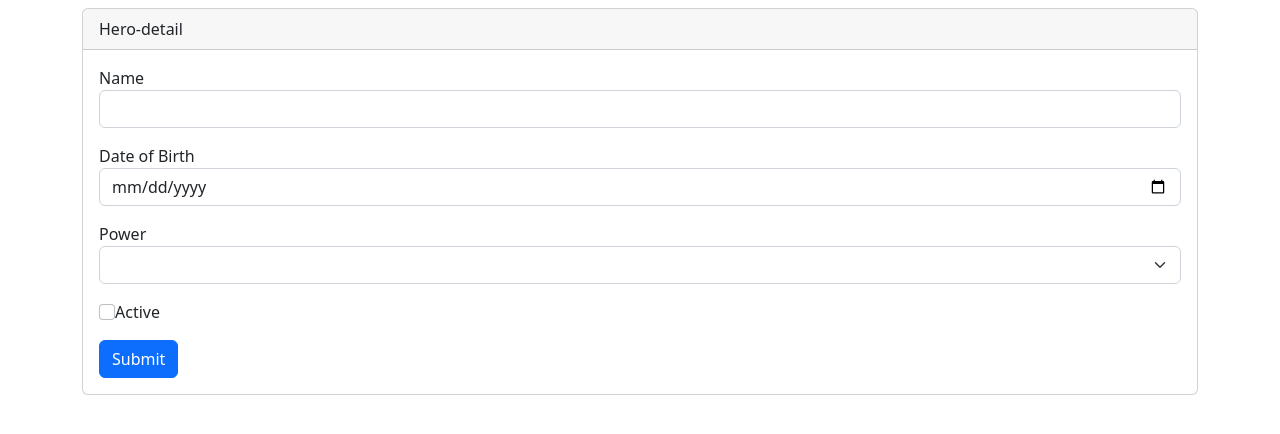
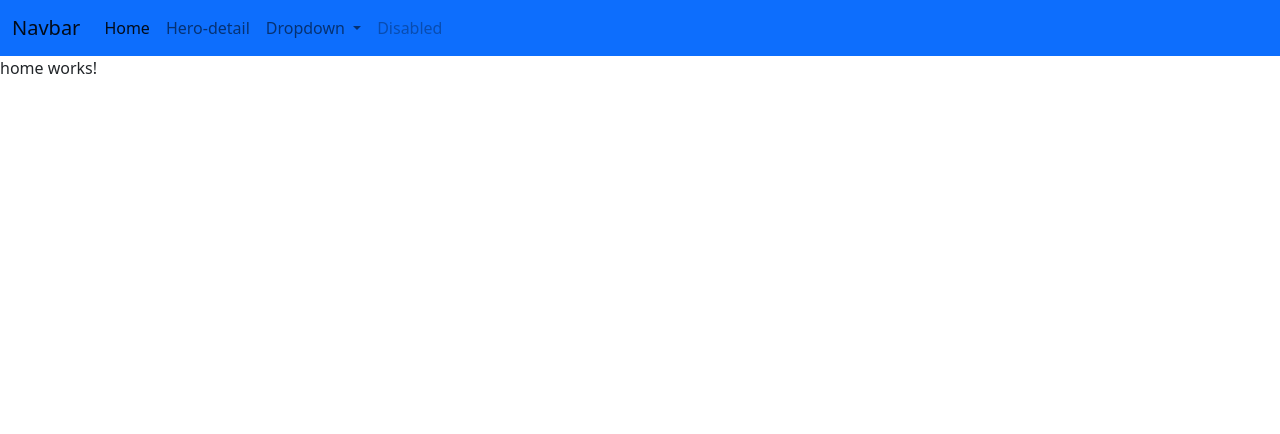
Before and after one commit to yassin13008/my-first-project, an Angular app: page / in a window 1280 px wide. Shown: the top 434 px of the page. Built offline with nearby package versions, Linux system fonts and the light colour scheme; what @ngx-translate/core, @ngx-translate/http-loader, angular-in-memory-web-api would draw is missing.

Commit message:
On commence à crée les liens

```diff
--- a/src/app/app.component.html
+++ b/src/app/app.component.html
@@ -7,5 +7,37 @@
 
 
 <app-first-cpm valeur_texte="Bonzoouurr"(clickEvent)="onChildMessage($event)"></app-first-cpm> -->
+<nav class="navbar navbar-expand-lg bg-primary">
+    <div class="container-fluid">
+      <a class="navbar-brand" routerLink="">Navbar</a>
+      <button class="navbar-toggler" type="button" data-bs-toggle="collapse" data-bs-target="#navbarSupportedContent" aria-controls="navbarSupportedContent" aria-expanded="false" aria-label="Toggle navigation">
+        <span class="navbar-toggler-icon"></span>
+      </button>
+      <div class="collapse navbar-collapse" id="navbarSupportedContent">
+        <ul class="navbar-nav me-auto mb-2 mb-lg-0">
+          <li class="nav-item">
+            <a class="nav-link active" aria-current="page" routerLink="" >Home</a>
+          </li>
+          <li class="nav-item">
+            <a class="nav-link" [routerLink]="'hero-detail'">Hero-detail</a>
+          </li>
+          <li class="nav-item dropdown">
+            <a class="nav-link dropdown-toggle" href="#" role="button" data-bs-toggle="dropdown" aria-expanded="false">
+              Dropdown
+            </a>
+            <ul class="dropdown-menu">
+              <li><a class="dropdown-item" href="#">Action</a></li>
+              <li><a class="dropdown-item" href="#">Another action</a></li>
+              <li><hr class="dropdown-divider"></li>
+              <li><a class="dropdown-item" href="#">Something else here</a></li>
+            </ul>
+          </li>
+          <li class="nav-item">
+            <a class="nav-link disabled">Disabled</a>
+          </li>
+        </ul>
+      </div>
+    </div>
+  </nav>
 
-<app-hero-detail></app-hero-detail>
+<router-outlet></router-outlet>
--- a/src/app/app.module.ts
+++ b/src/app/app.module.ts
@@ -15,6 +15,8 @@
 import { TranslateHttpLoader } from '@ngx-translate/http-loader';
 import { HeroDetailComponent } from './hero-detail/hero-detail.component';
 import { FormsModule } from '@angular/forms';
+import { AppRoutingModule } from './app.routing-module';
+import { HomeComponent } from './home/home.component';
 
 registerLocaleData(localeFr, 'fr')
 
@@ -26,10 +28,12 @@
   declarations: [
     AppComponent,
     FirstCpmComponent,
-    HeroDetailComponent
+    HeroDetailComponent,
+    HomeComponent
   ],
   imports: [
     BrowserModule,
+    AppRoutingModule,
     HttpClientModule,
     HttpClientInMemoryWebApiModule.forRoot(
     InMemoryDataService, {
--- /dev/null
+++ b/src/app/home/home.component.html
@@ -0,0 +1 @@
+<p>home works!</p>
```
Also changed, not shown: src/app/app.routing-module.ts (added, +25 -0 lines), src/app/home/home.component.ts (added, +10 -0 lines), src/app/home/home.component.scss (added), 1 other file (tests, documents, lock files or other folders).
